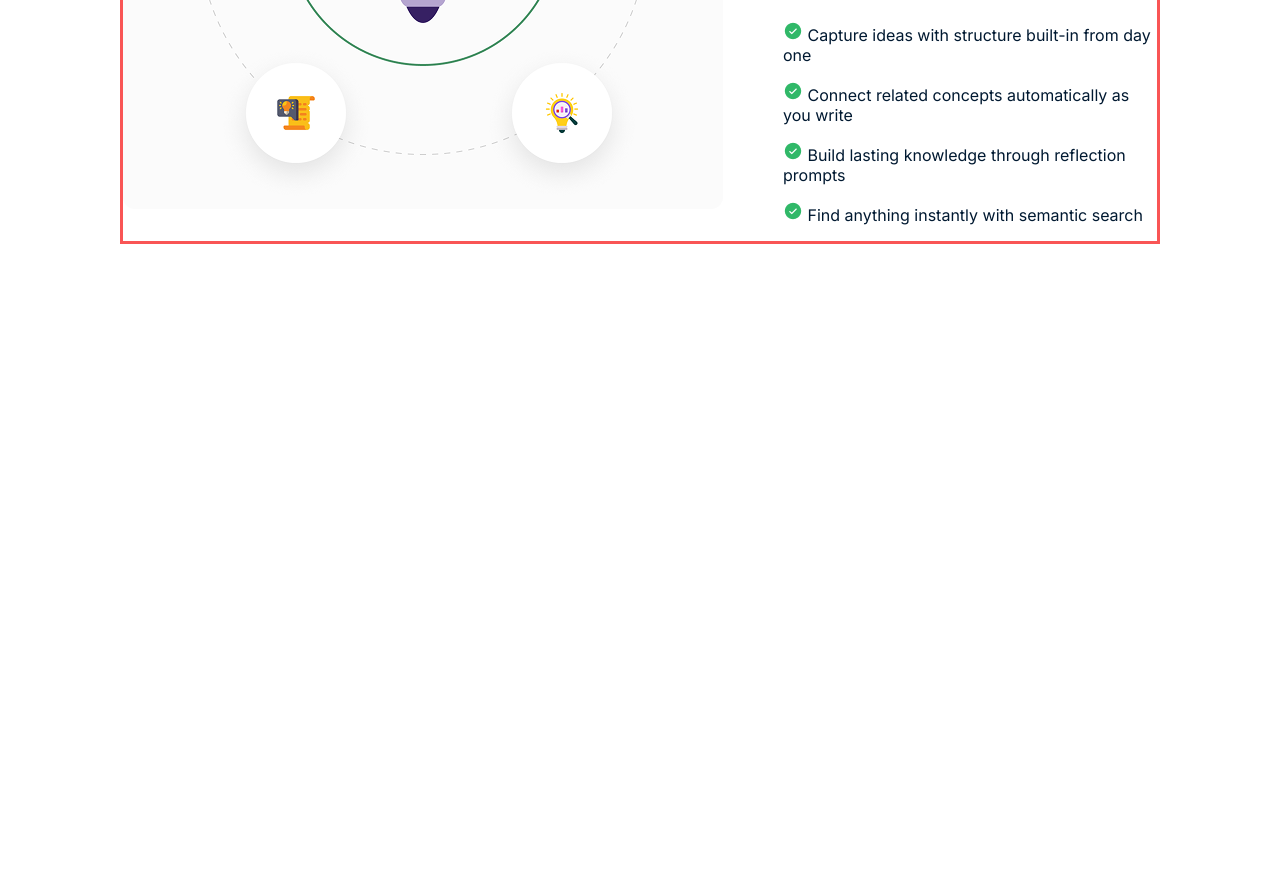
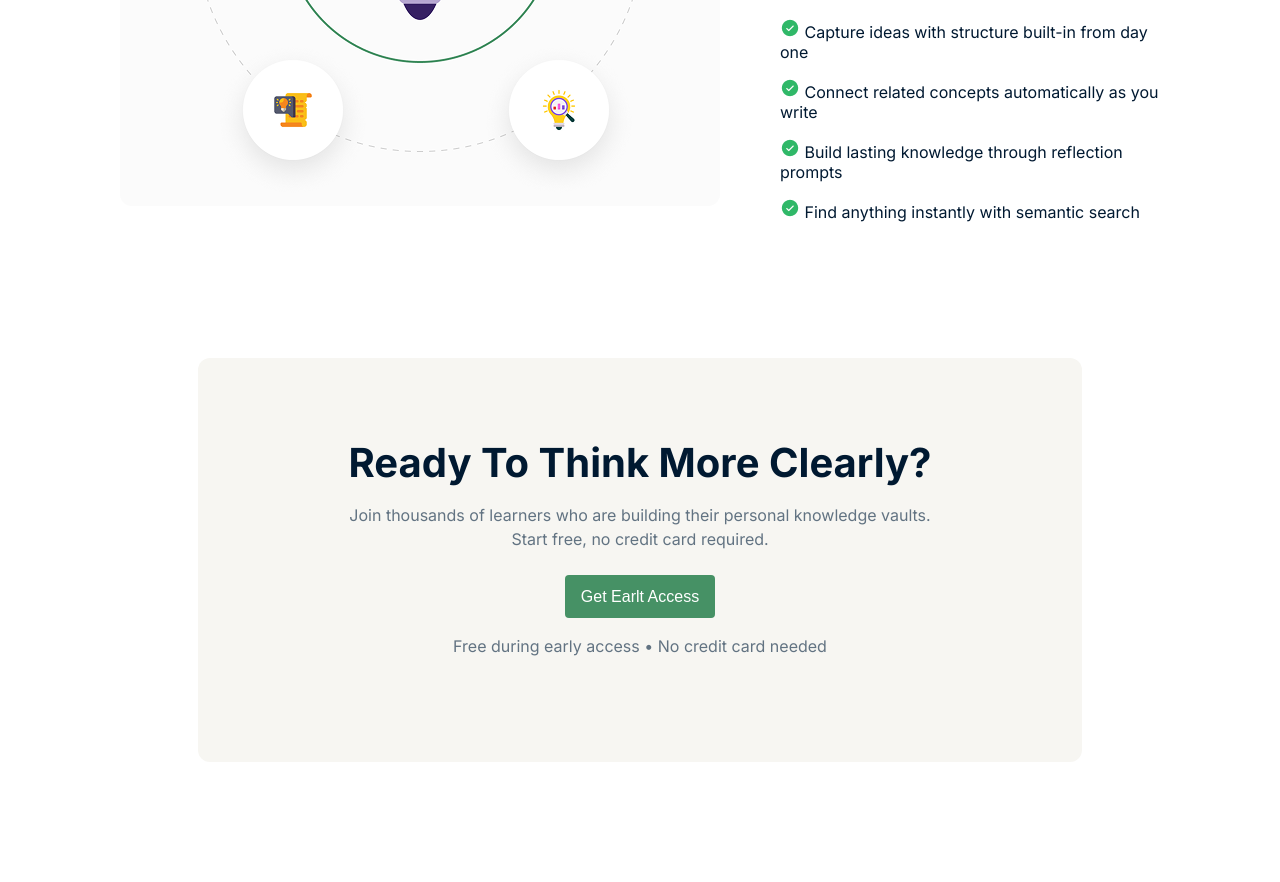
Before and after one commit to Zasia18/assignment01, a plain HTML site: page index.html in a window 1280 px wide. Shown: the part 1790-2672 px from the top of the page. Before the commit the page ends 2154 px from the top, so only its background shows below. Drawn offline with Linux system fonts and the light colour scheme.

Commit message:
get early access section

```diff
--- a/index.html
+++ b/index.html
@@ -101,6 +101,14 @@ help you think clearly, connect ideas, and turn learning into long-term knowledg
             </div>
         </section>
 
+        <section id="early-access">
+            <div class="early-access-info">
+                <h3>Ready To Think More Clearly?</h3>
+                <p>Join thousands of learners who are building their personal knowledge vaults.<br> Start free, no credit card required.</p>
+                <button class="btn">Get Earlt Access</button>
+                <p class="p">Free during early access &bull; No credit card needed</p>
+            </div>
+        </section>
 
     </header>
 
--- a/styles/style1.css
+++ b/styles/style1.css
@@ -192,8 +192,6 @@ nav .menu a{
 .second-brain-container{
     display: flex;
     gap: 60px;
-    border: #F95555 solid;
-
 }
 .second-brain-container .knowledge{
     height: 600px;
@@ -209,3 +207,30 @@ nav .menu a{
     line-height: 20px;
     color: #001931;
 }
+#early-access{
+    padding: 0 120px 120px 120px;
+}
+#early-access .early-access-info{
+    width: 85%;
+    max-width: 1360px;
+    border-radius: 12px;
+    padding: 80px 40px;
+    margin: auto;
+    text-align: center;
+    background-color: #F7F6F2;
+}
+.early-access-info h3{
+    font-size: 40px;
+    font-weight: 700;
+    margin-bottom: 16px;
+    color: #001931;
+}
+.early-access-info p{
+    font-size: 16px;
+    color: #627382;
+    margin-bottom: 24px;
+    line-height: 24px;
+}
+.early-access-info .p{
+    margin-top: 16px;
+}
```
